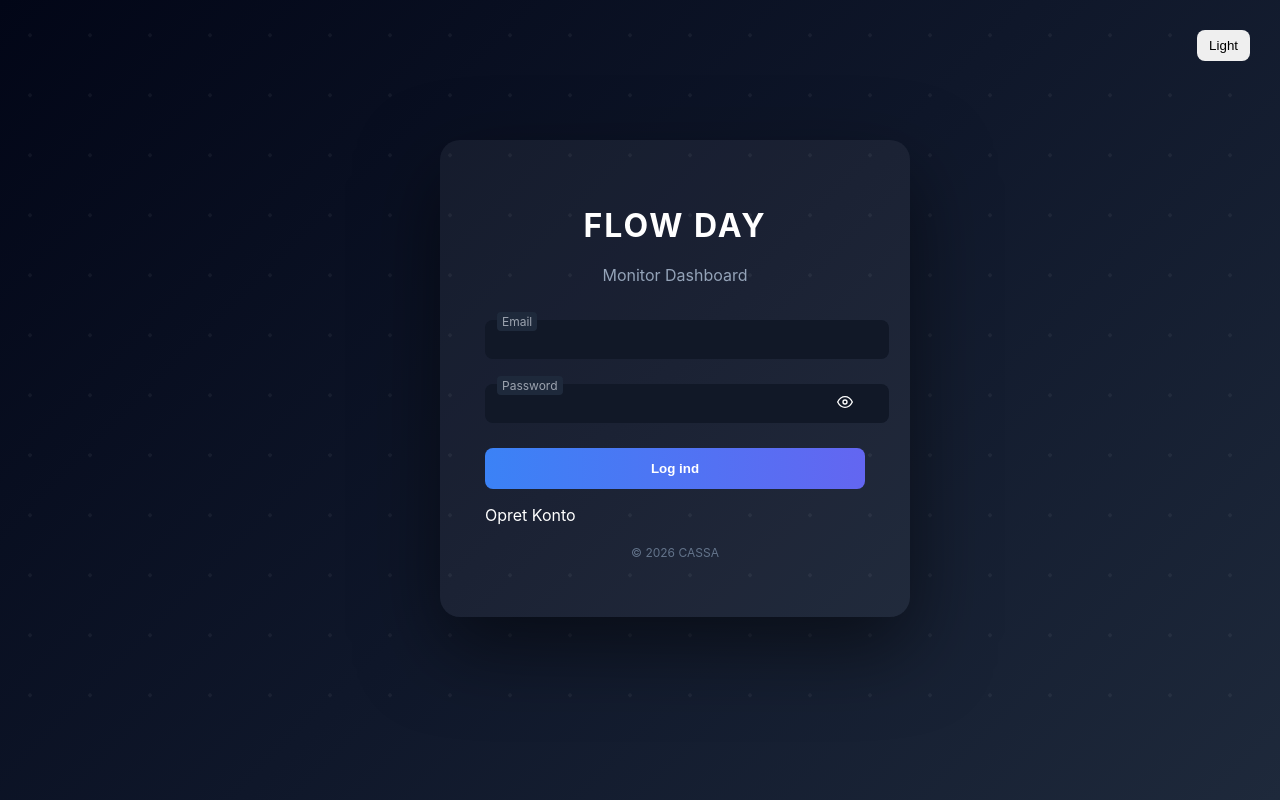
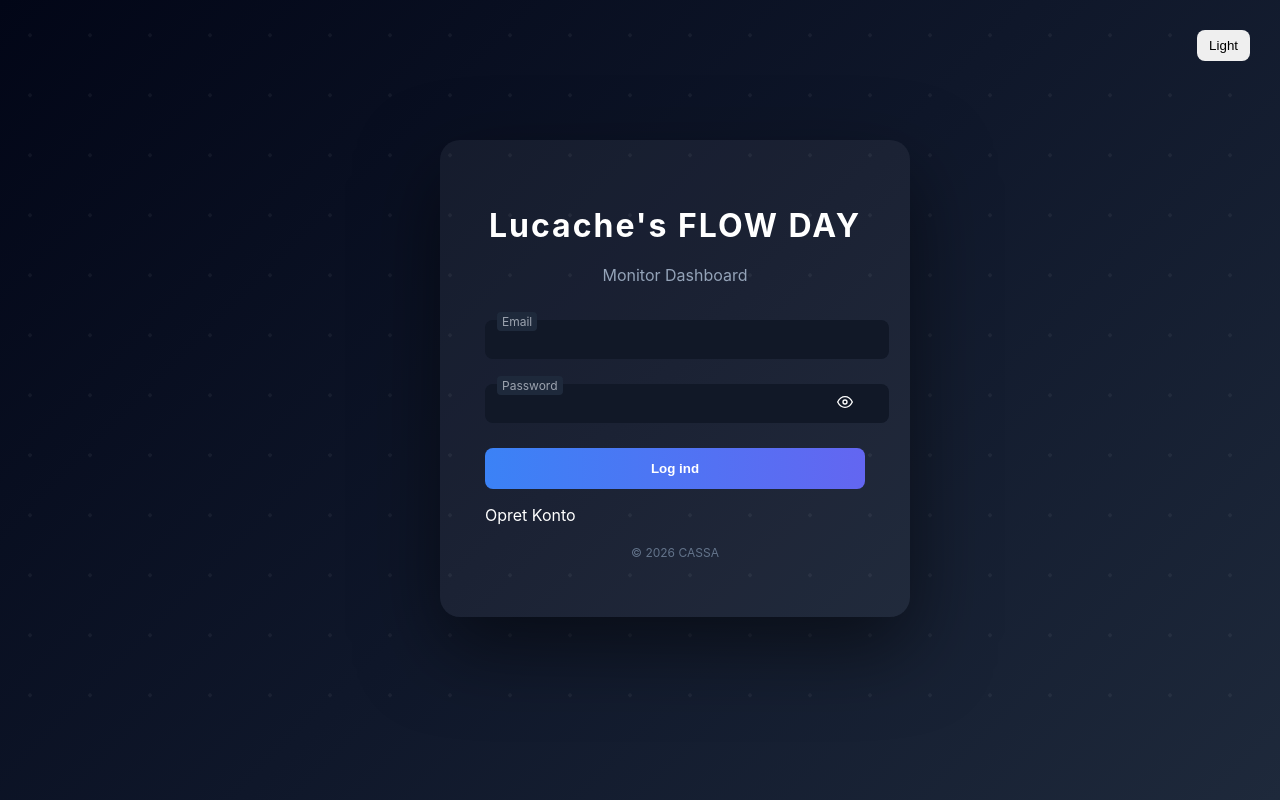
Before and after one commit to Caspersanti95-ctrl/taskapp-backend, a React (Create React App) app in the folder taskapp-client/: page /login in a window 1280 px wide. Built offline with nearby package versions, Linux system fonts and the light colour scheme.

Commit message:
fix Log ind

```diff
--- a/taskapp-client/src/pages/Login.js
+++ b/taskapp-client/src/pages/Login.js
@@ -79,7 +79,7 @@ export default function Login({ onFlip}) {
 
     <div className={`login-card ${shake ? "shake" : ""}`}>
 
-      <h1 className="logo">FLOW DAY</h1>
+      <h1 className="logo">Lucache's FLOW DAY</h1>
       <p className="subtitle">Monitor Dashboard</p>
 
       {error && <div className="login-error">{error}</div>}
```
